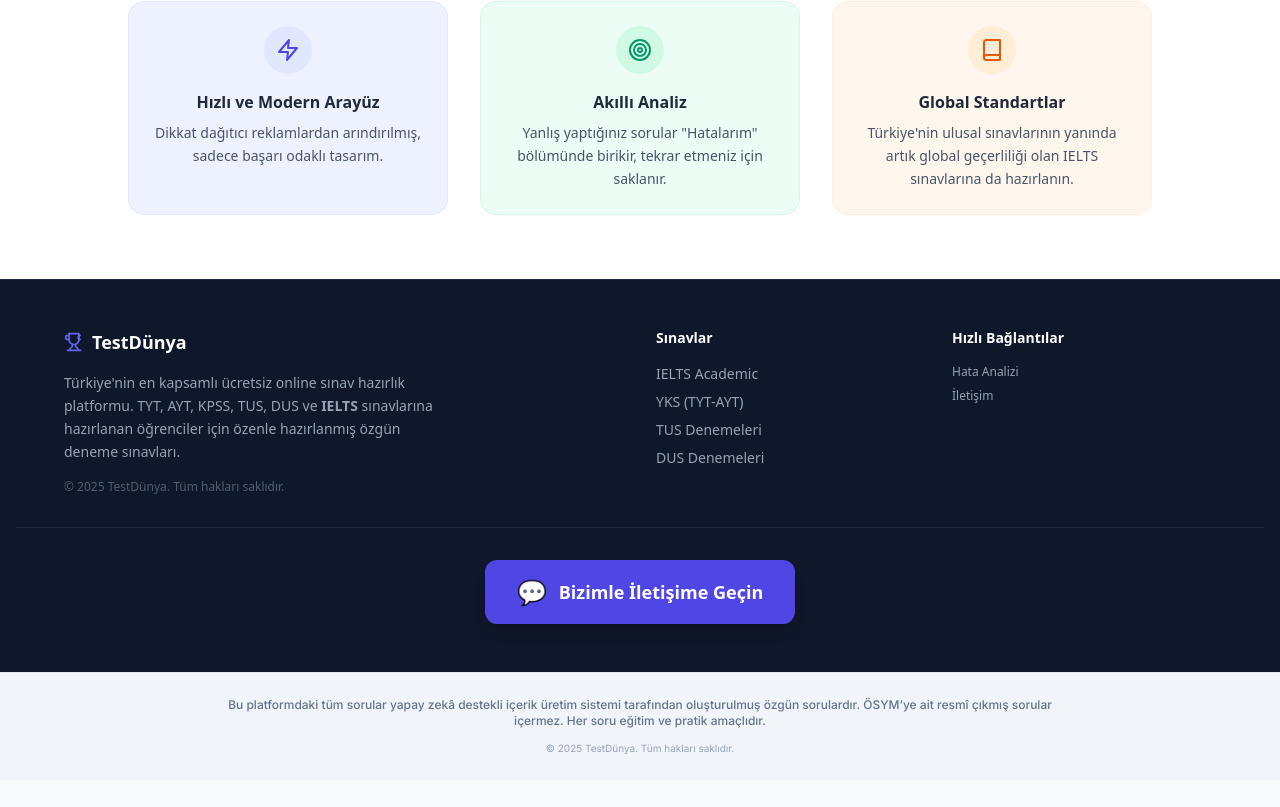
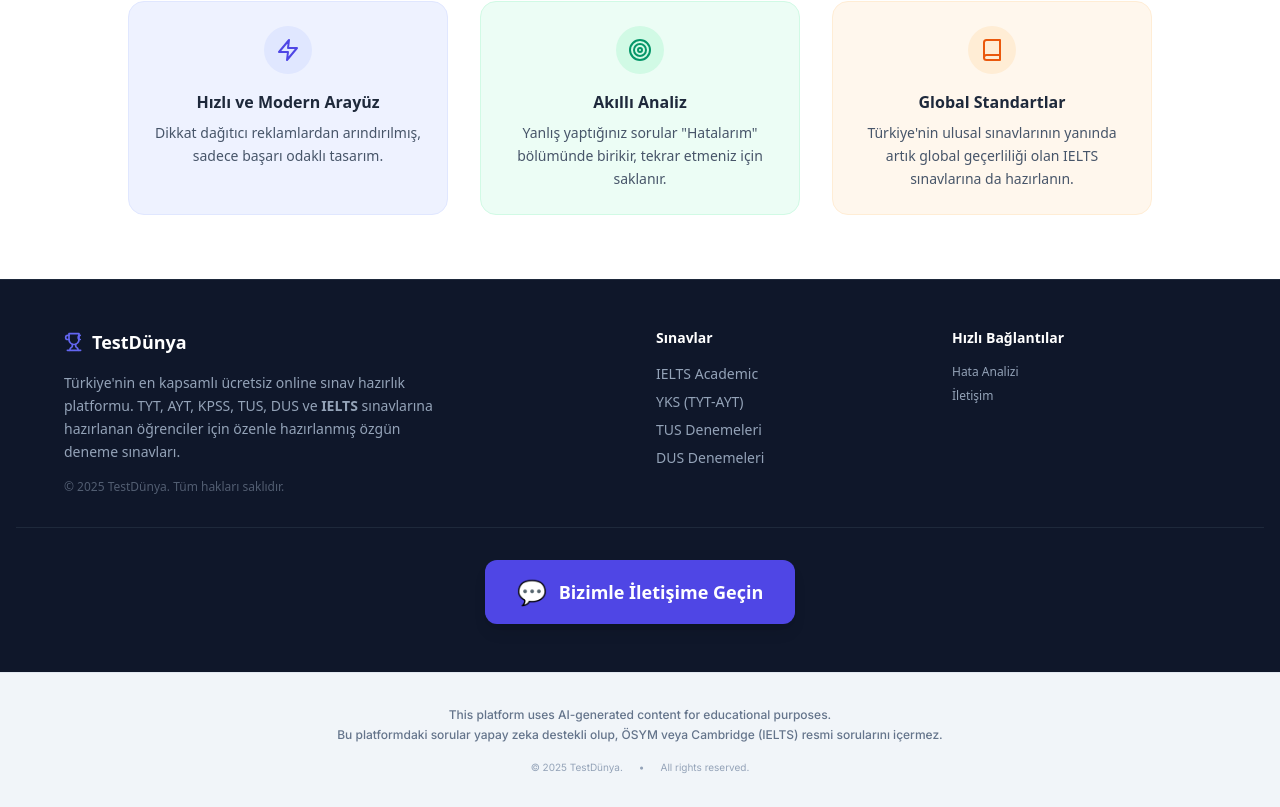
Before and after one commit to kuarkcoin/testdunya, a Next.js app: page / in a window 1280 px wide. Shown: the part 2942-3749 px from the top of the page. Before the commit the page ends 3722 px from the top, so only its background shows below. Built offline with nearby package versions, Linux system fonts and the light colour scheme.

Commit message:
Update layout.tsx

```diff
--- a/app/layout.tsx
+++ b/app/layout.tsx
@@ -7,16 +7,33 @@ import { GoogleAnalytics } from '@next/third-parties/google'
 const inter = Inter({ subsets: ['latin'] })
 
 export const metadata: Metadata = {
-  title: 'TestDünya - YKS, KPSS, TUS ve DUS İçin Ücretsiz Denemeler',
-  description: 'Türkiye\'nin yeni nesil sınav hazırlık platformu. Yapay zeka ile hazırlanan özgün YKS, KPSS, TUS ve DUS (Diş Hekimliği) denemeleri ile başarıyı yakalayın. Ücretsiz ve üyeliksiz çöz.',
-  keywords: 'yks deneme, kpss deneme, tus soruları, dus deneme, diş hekimliği uzmanlık sınavı, online test çöz, yapay zeka sınav, tyt ayt deneme',
+  // Title artık bir obje; alt sayfalar için şablon oluşturur
+  title: {
+    default: 'TestDünya | Free Online IELTS, YKS, TUS, DUS Practice Platform',
+    template: '%s | TestDünya'
+  },
+  // Açıklama hem İngilizce hem Türkçe (Global + Yerel SEO)
+  description: 'The ultimate free exam practice platform. Solve unlimited IELTS Reading, Listening, Speaking tests. Türkiye\'nin yapay zeka destekli YKS, KPSS, TUS ve DUS deneme merkezi.',
+  // Anahtar kelimeler karma (Mixed Keywords)
+  keywords: [
+    // Global
+    'IELTS Practice', 'Free IELTS Test', 'IELTS Speaking Simulator', 'IELTS Reading', 'IELTS Listening',
+    // Local (TR)
+    'yks deneme', 'kpss deneme', 'tus soruları', 'dus deneme', 'diş hekimliği uzmanlık sınavı', 'online test çöz', 'tyt ayt deneme'
+  ],
   authors: [{ name: 'TestDünya Ekibi' }],
   icons: { icon: '/favicon.ico' },
+  // Sosyal Medya Paylaşımları İçin (WhatsApp/Twitter/LinkedIn)
   openGraph: {
-    title: 'TestDünya - YKS, KPSS, TUS ve DUS Denemeleri',
-    description: 'YKS, KPSS, TUS ve DUS sınavlarına yapay zeka destekli özgün sorularla hazırlan.',
+    title: 'TestDünya | Global Exam Platform',
+    description: 'Boost your exam scores with our free online simulators for IELTS, YKS, TUS & DUS.',
     type: 'website',
-    locale: 'tr_TR',
+    locale: 'en_US', // Global olduğu için en_US yaptık (Google evrensel bakar)
+    siteName: 'TestDünya',
+  },
+  robots: {
+    index: true,
+    follow: true,
   }
 }
 
@@ -24,6 +41,7 @@ export const viewport: Viewport = {
   width: 'device-width',
   initialScale: 1,
   maximumScale: 1,
+  themeColor: '#4f46e5', // İndigo rengi (tarayıcı çubuğu için)
 }
 
 export default function RootLayout({
@@ -32,10 +50,11 @@ export default function RootLayout({
   children: React.ReactNode
 }) {
   return (
-    <html lang="tr" className="scroll-smooth">
+    // Lang 'en' yaptık çünkü global hedefliyoruz (Türkçe karakter sorunu yaratmaz)
+    <html lang="en" className="scroll-smooth">
       <body className={`${inter.className} bg-slate-50 text-slate-900 antialiased relative min-h-screen flex flex-col`}>
 
-        {/* Tailwind CDN - Sayfa yüklenmeden stilleri hazırlar */}
+        {/* Tailwind CDN - Tasarımının bozulmaması için korundu */}
         <Script
           src="https://cdn.tailwindcss.com"
           strategy="beforeInteractive"
@@ -43,19 +62,23 @@ export default function RootLayout({
 
         <div className="flex-1">{children}</div>
 
+        {/* Global Footer */}
         <footer className="bg-slate-100 border-t border-slate-200 mt-auto">
-          <div className="max-w-4xl mx-auto py-6 px-4 text-center">
-            <p className="text-xs text-slate-500 font-medium">
-              Bu platformdaki tüm sorular yapay zekâ destekli içerik üretim sistemi tarafından oluşturulmuş özgün sorulardır.
-              ÖSYM’ye ait resmî çıkmış sorular içermez. Her soru eğitim ve pratik amaçlıdır.
+          <div className="max-w-4xl mx-auto py-8 px-4 text-center">
+            <p className="text-xs text-slate-500 font-medium leading-relaxed">
+              This platform uses AI-generated content for educational purposes.
+              <br className="hidden sm:block" />
+              Bu platformdaki sorular yapay zeka destekli olup, ÖSYM veya Cambridge (IELTS) resmi sorularını içermez.
             </p>
-            <div className="text-[10px] text-slate-400 mt-3">
-              © {new Date().getFullYear()} TestDünya. Tüm hakları saklıdır.
+            <div className="text-[10px] text-slate-400 mt-4 flex flex-col sm:flex-row justify-center items-center gap-2 sm:gap-4">
+              <span>© {new Date().getFullYear()} TestDünya.</span>
+              <span className="hidden sm:inline">•</span>
+              <span>All rights reserved.</span>
             </div>
           </div>
         </footer>
 
-        {/* Google Analytics */}
+        {/* Google Analytics (Senin ID'n Korundu) */}
         <GoogleAnalytics gaId="G-ZQK5MCQ3EG" />
 
       </body>
```
